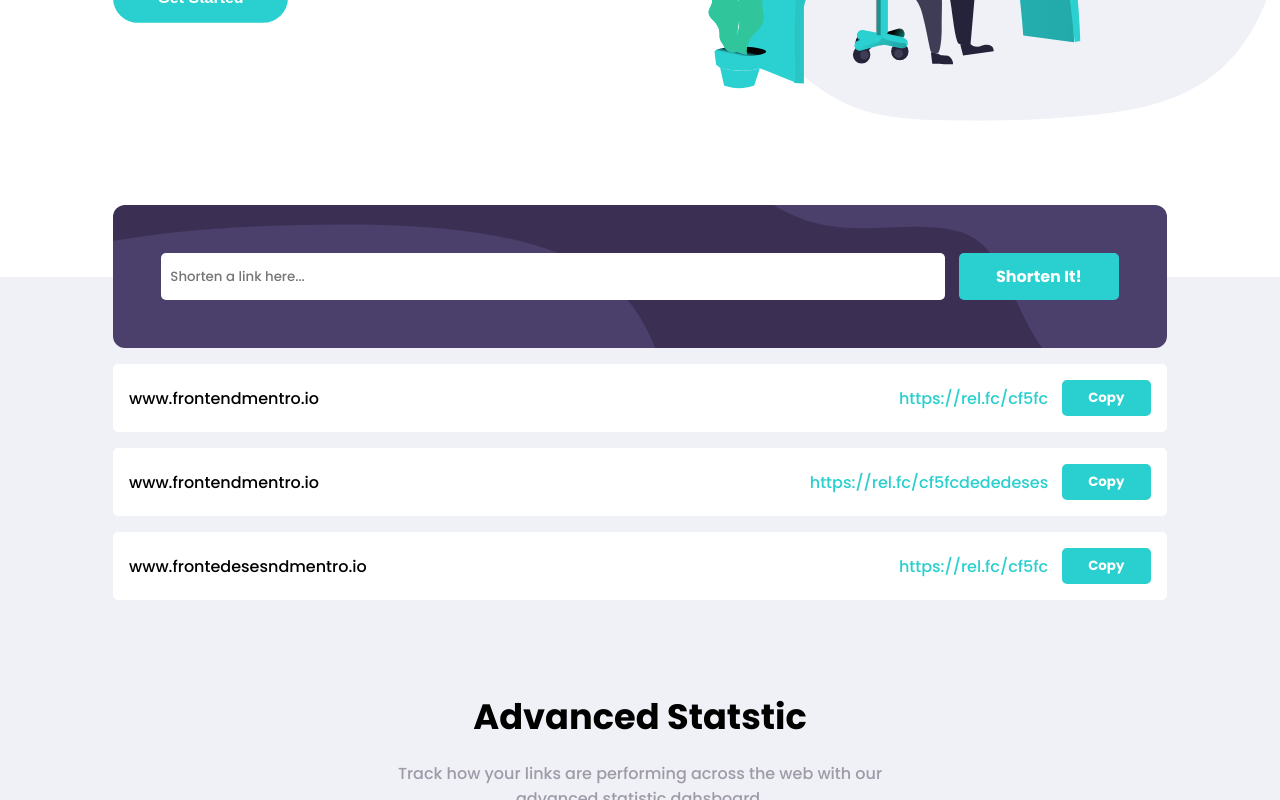
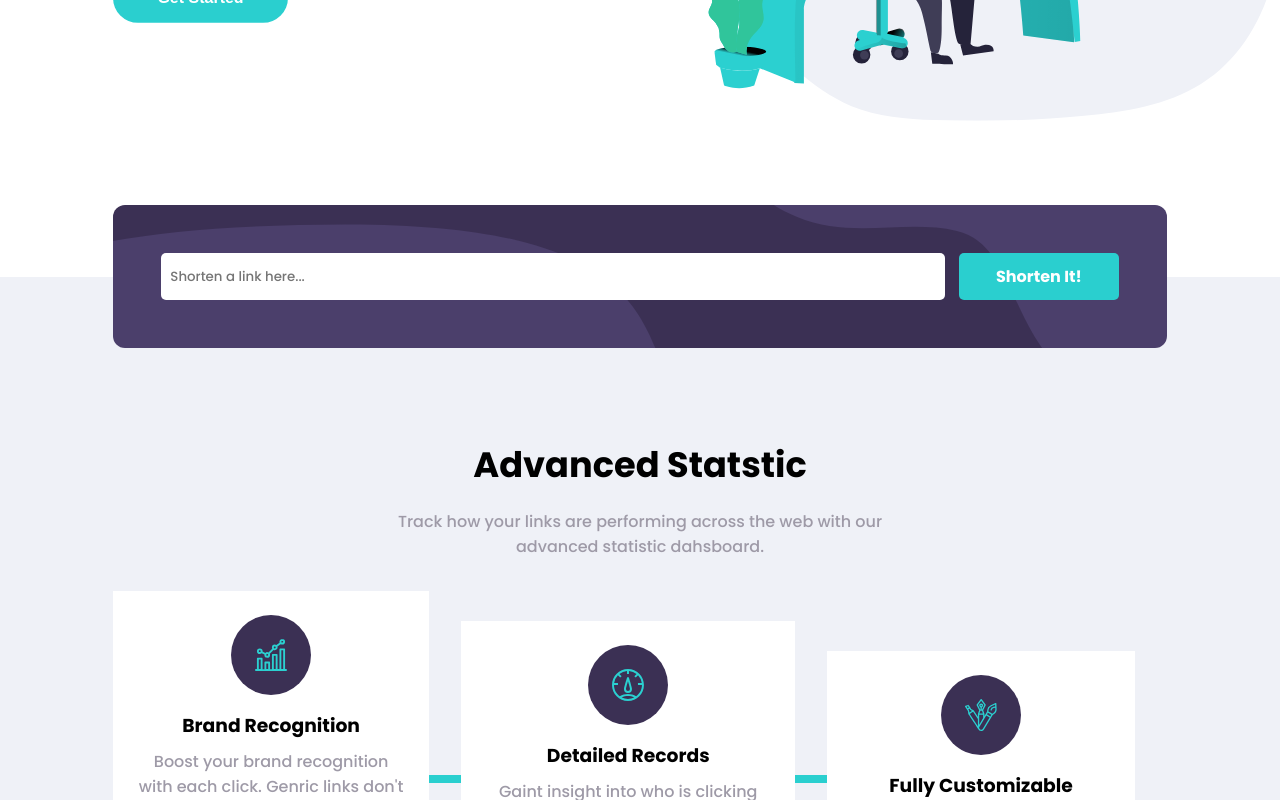
Before and after one commit to momosetti/Shortly, a Next.js app: page / in a window 1280 px wide. Shown: the part 523-1323 px from the top of the page. Built offline with nearby package versions, Linux system fonts and the light colour scheme.

Commit message:
feat: fetch data and pass result to ShortenLink component

```diff
--- a/components/elements/Shorten.tsx
+++ b/components/elements/Shorten.tsx
@@ -1,37 +1,35 @@
+import { useRef, useState } from "react";
+import ShortenLink from "./ShortenLink";
+
 export default function Shorten() {
+  const [shortenUrls, setShortenUrl] = useState([]);
+  const urlValue = useRef(null);
+  const API_ENDPOINT = "https://api.shrtco.de/v2/";
+  const handleRequest = async (e) => {
+    e.preventDefault();
+    const data = await fetch(
+      API_ENDPOINT + `shorten?url=${urlValue.current.value}`,
+      { method: "GET" }
+    );
+    const response = await data.json();
+    setShortenUrl(shortenUrls.concat(response.result));
+  };
   return (
     <section id="shorten-link">
       <div className="container">
+        <form onSubmit={handleRequest}>
           <div className="shorten-form">
             <input
+              ref={urlValue}
               placeholder="Shorten a link here..."
               type="text"
               className="shorten-input"
             />
             <button className="primary-btn shorten-btn">shorten it!</button>
           </div>
+        </form>
         <div className="shorten-result">
-          <div className="shorten-result__elm">
-            <p className="original-link">www.frontendmentro.io</p>
-            <div className="link-result">
-              <a href="#">https://rel.fc/cf5fc</a>
-              <button className="primary-btn copy-btn">copy</button>
-            </div>
-          </div>
-          <div className="shorten-result__elm">
-            <p className="original-link">www.frontendmentro.io</p>
-            <div className="link-result">
-              <a href="#">https://rel.fc/cf5fcdededeses</a>
-              <button className="primary-btn copy-btn">copy</button>
-            </div>
-          </div>
-          <div className="shorten-result__elm">
-            <p className="original-link">www.frontedesesndmentro.io</p>
-            <div className="link-result">
-              <a href="#">https://rel.fc/cf5fc</a>
-              <button className="primary-btn copy-btn">copy</button>
-            </div>
-          </div>
+          <ShortenLink links={shortenUrls} />
         </div>
       </div>
     </section>
```
Lines whose indentation alone changed are shown as unchanged.
